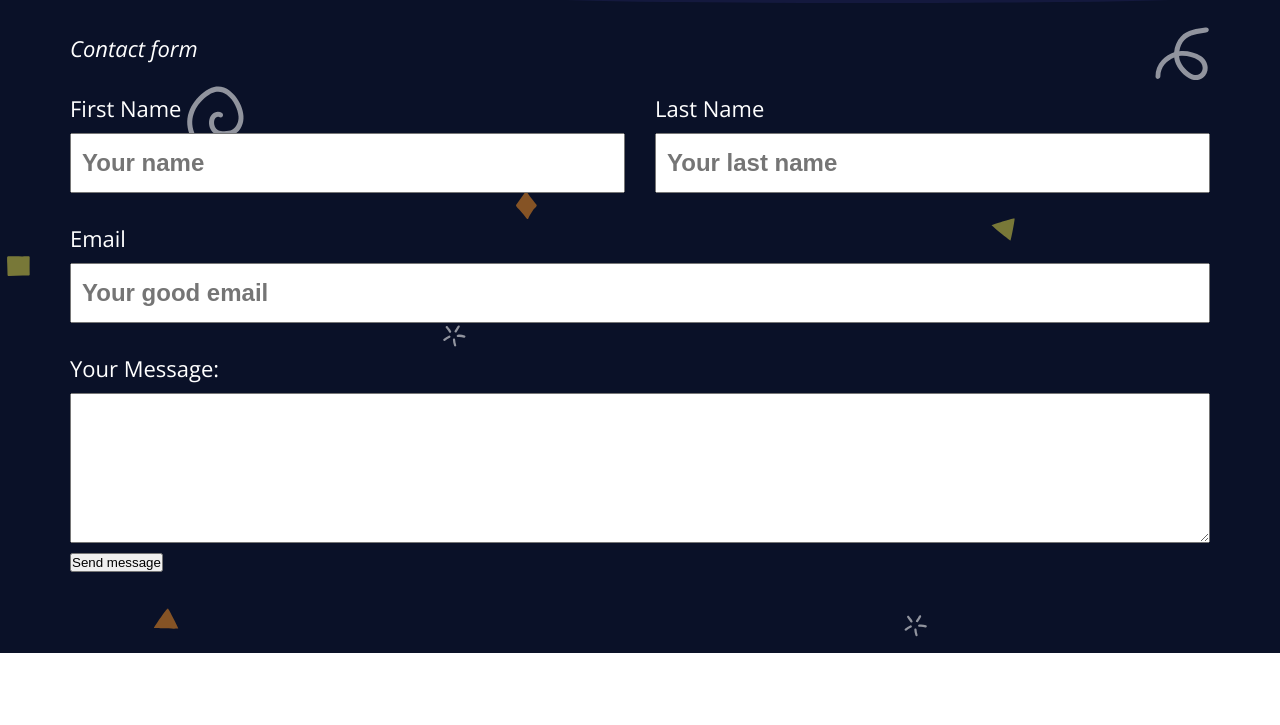
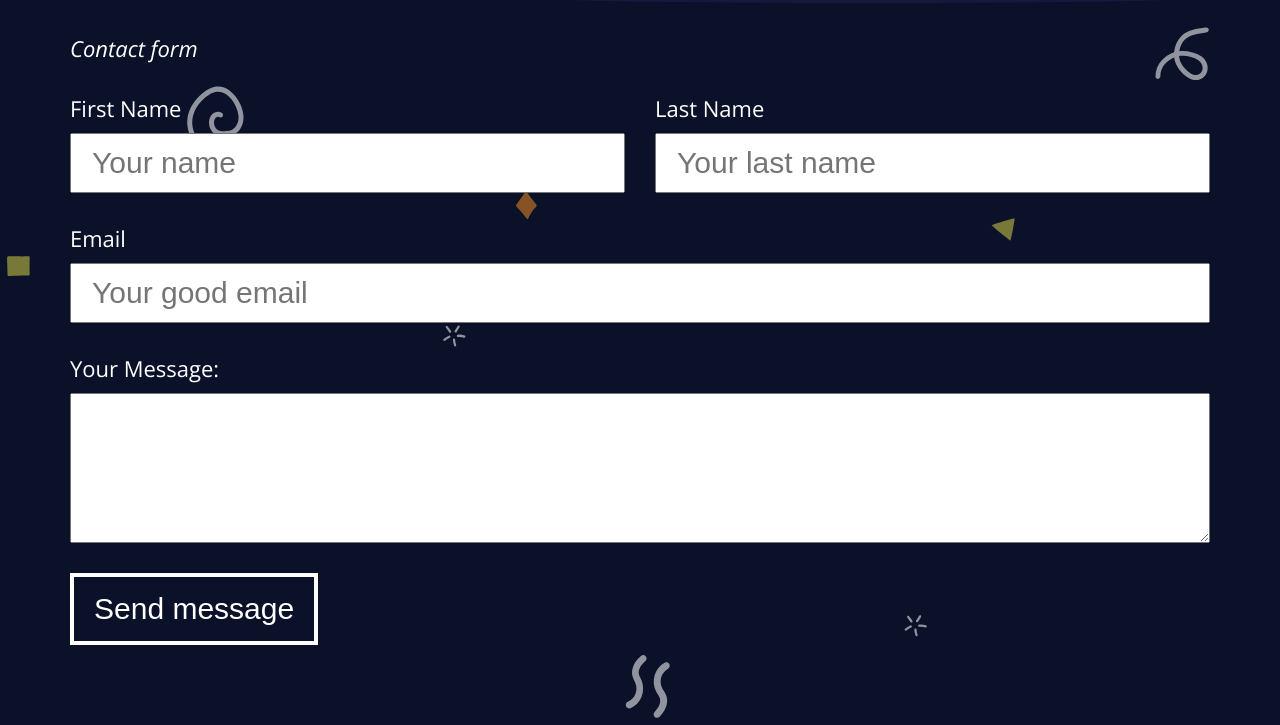
Before and after one commit to arturjoaquim/landing-page, a plain HTML site: page index.html in a window 1280 px wide. Shown: the part 5643-6368 px from the top of the page. Before the commit the page ends 6296 px from the top, so only its background shows below. Drawn offline with nearby package versions, Linux system fonts and the light colour scheme.

Commit message:
Finalizando secao contatos

```diff
--- a/assets/css/elementos.css
+++ b/assets/css/elementos.css
@@ -82,8 +82,23 @@ input, textarea {
     margin-top: 1rem;
     width: 100%;
     display: block;
-    padding: 1rem;
-    font-size: 2.4rem;
-    font-weight: bold;
+    padding: 1rem 1rem 1rem 2rem;
+    font-size: 3rem;
     color: var(--cor-primaria);
 }
+
+button {
+    margin-top: 3rem;
+    padding: 1.5rem 2rem;
+    background-color: var(--cor-primaria);
+    border: 4px solid white;
+    color: white;
+    font-size: 3rem;
+    transition: all .25s ease-in-out;
+    cursor: pointer;
+}
+
+button:hover {
+    background-color: white;
+    color: var(--cor-primaria);
+}
```
